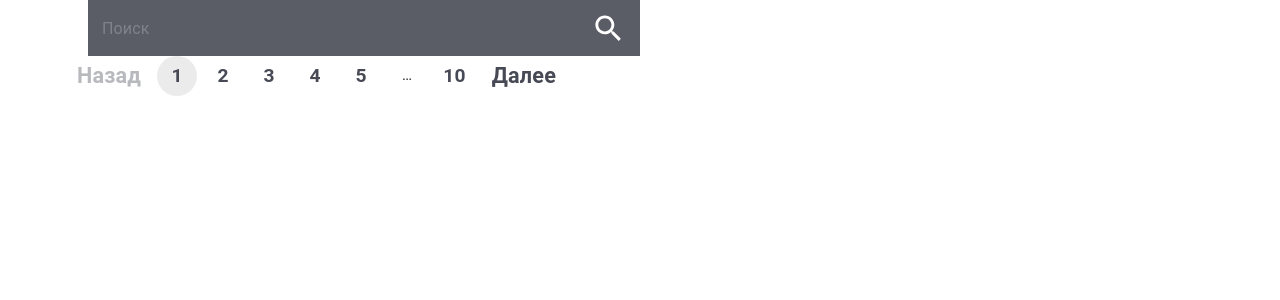
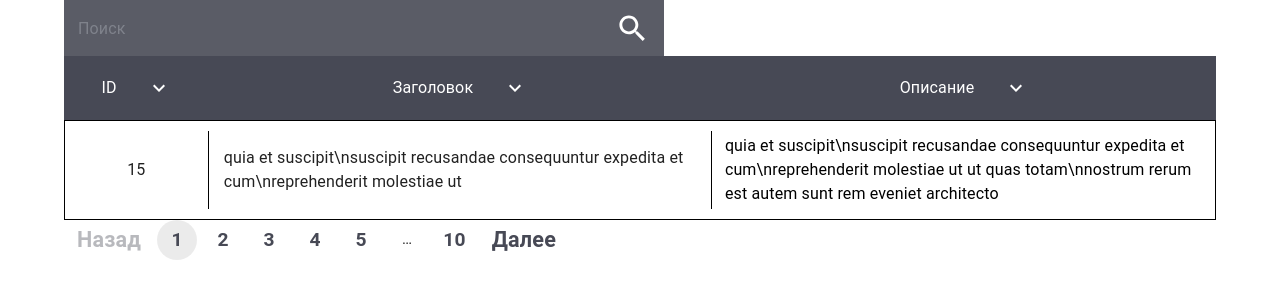
Before and after one commit to kolomyaka/test-business-sector, a React (Create React App) app: page / in a window 1280 px wide. Shown: the top 300 px of the page. Built offline with nearby package versions, Linux system fonts and the light colour scheme.

Commit message:
Реализация заголовка таблицы, верстка элементов

```diff
--- a/src/App.tsx
+++ b/src/App.tsx
@@ -2,15 +2,19 @@ import { Container } from '@mui/material';
 import React from 'react';
 import { PaginationBlock } from './components/PaginationBlock';
 import { SearchBlock } from './components/SearchBlock';
+import { Table } from './components/Table';
+import styled from 'styled-components';
 
 function App() {
   return (
     <div className="App">
       <Container maxWidth="lg">
-        <Container maxWidth="sm" sx={{ marginLeft: 0}}>
+        {/* избавиться от inline стиля */}
+        <Container maxWidth="sm" style={{ margin: 0, padding: 0 }}>
           <SearchBlock />
         </Container>
-      <PaginationBlock />
+        <Table />
+        <PaginationBlock />
       </Container>
     </div>
   );
--- a/src/components/SearchBlock.tsx
+++ b/src/components/SearchBlock.tsx
@@ -1,11 +1,11 @@
-import React from 'react'
-import styled from 'styled-components'
-import { TextField, InputAdornment } from '@mui/material'
-import SearchIcon from "@mui/icons-material/Search"
+import React from 'react';
+import styled from 'styled-components';
+import { TextField, InputAdornment } from '@mui/material';
+import SearchIcon from '@mui/icons-material/Search';
 
 const SearchTextBlock = styled(TextField)`
   div {
-    background-color: #5A5C66;
+    background-color: #5a5c66;
     border-radius: 0;
   }
 
@@ -19,30 +19,30 @@ const SearchTextBlock = styled(TextField)`
   }
 
   input::placeholder {
-    color: #B2B7BF;
+    color: #b2b7bf;
   }
 
   input {
     color: #fff;
   }
-`
+`;
 
-type Props = {}
+type Props = {};
 
 export const SearchBlock = (props: Props) => {
   return (
     <>
       <SearchTextBlock
-        placeholder='Поиск'
+        placeholder="Поиск"
         fullWidth
         InputProps={{
           endAdornment: (
             <InputAdornment position="end">
-              <SearchIcon sx={{ color: 'white' }} fontSize="large"/>
+              <SearchIcon sx={{ color: 'white' }} fontSize="large" />
             </InputAdornment>
           ),
         }}
       />
     </>
-  )
-}
+  );
+};
--- /dev/null
+++ b/src/components/Table.tsx
@@ -0,0 +1,71 @@
+import { Grid, Paper, Typography } from '@mui/material';
+import React from 'react';
+import styled from 'styled-components';
+import ArrowDownIcon from '@mui/icons-material/KeyboardArrowDown';
+
+type Props = {};
+
+const HeaderGrid = styled(Grid)`
+  background-color: #474955;
+`;
+
+const FlexWrapper = styled.div`
+  display: flex;
+  align-items: center;
+  justify-content: center;
+  cursor: pointer;
+  margin: 20px;
+`;
+
+const ArrowDownComponent = styled(ArrowDownIcon)`
+  color: white;
+  margin-left: 30px;
+`;
+
+export const Table = (props: Props) => {
+  return (
+    <>
+      <HeaderGrid container>
+        <Grid item md={1.5}>
+          <FlexWrapper>
+            <Typography color="white">ID</Typography>
+            <ArrowDownComponent />
+          </FlexWrapper>
+        </Grid>
+        <Grid item md={5.25}>
+          <FlexWrapper>
+            <Typography color="white">Заголовок</Typography>
+            <ArrowDownComponent />
+          </FlexWrapper>
+        </Grid>
+        <Grid item md={5.25}>
+          <FlexWrapper>
+            <Typography color="white">Описание</Typography>
+            <ArrowDownComponent />
+          </FlexWrapper>
+        </Grid>
+      </HeaderGrid>
+      <Grid container alignItems="center" sx={{ border: '1px solid #000' }}>
+        <Grid item md={1.5} sx={{ borderRight: '1px solid #000' }}>
+          <Paper elevation={0} square>
+            <Typography sx={{ textAlign: 'center', padding: '27px' }}>15</Typography>
+          </Paper>
+        </Grid>
+        <Grid item md={5.25} sx={{ borderRight: '1px solid #000' }}>
+          <Paper elevation={0} square>
+            <Typography sx={{ padding: '15px' }}>
+              quia et suscipit\nsuscipit recusandae consequuntur expedita et cum\nreprehenderit
+              molestiae ut
+            </Typography>
+          </Paper>
+        </Grid>
+        <Grid item md={5.25}>
+          <Typography sx={{ padding: '13px' }}>
+            quia et suscipit\nsuscipit recusandae consequuntur expedita et cum\nreprehenderit
+            molestiae ut ut quas totam\nnostrum rerum est autem sunt rem eveniet architecto
+          </Typography>
+        </Grid>
+      </Grid>
+    </>
+  );
+};
```
Also changed, not shown: src/components/TableItem.tsx (added, +7 -0 lines).
